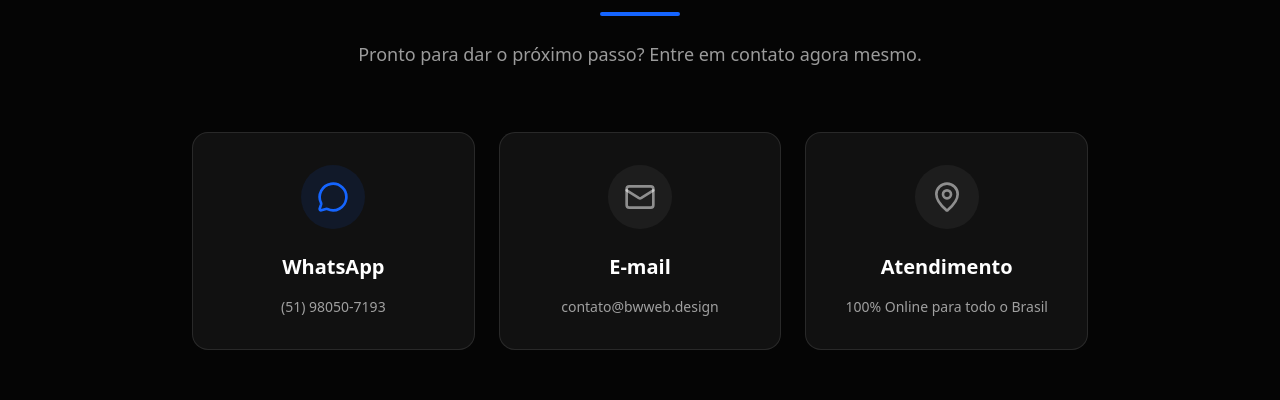
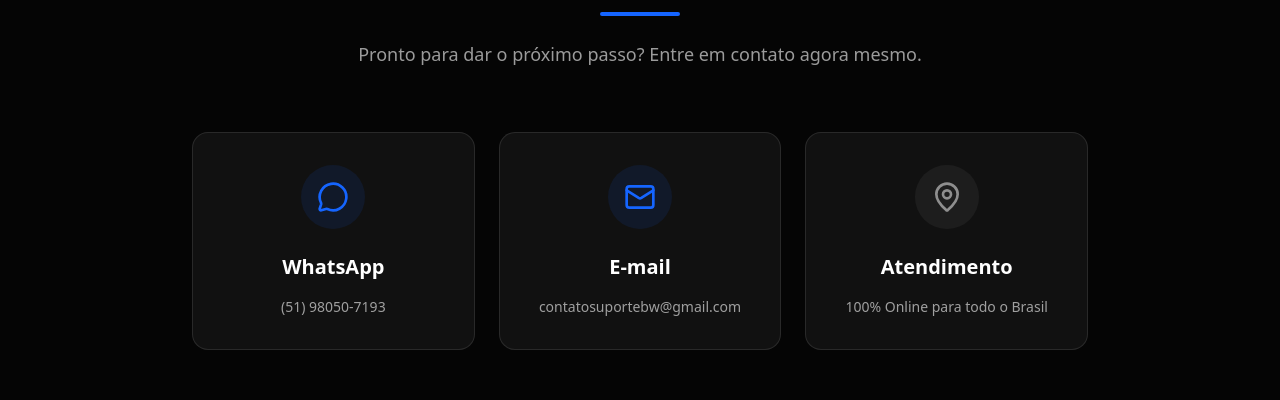
Before and after one commit to abc108346-ux/BW-, a React (Vite) app: page / in a window 1280 px wide. Shown: the part 7560-7960 px from the top of the page. Built offline with nearby package versions, Linux system fonts and the light colour scheme.

Commit message:
feat: make email contact card clickable
Convert email display to a functional link and update hover styles for consistency with the contact section.

```diff
--- a/src/components/Contact.tsx
+++ b/src/components/Contact.tsx
@@ -30,19 +30,20 @@ export const Contact = () => {
             <p className="text-white/60 text-sm">(51) 98050-7193</p>
           </motion.a>
 
-          <motion.div
+          <motion.a
+            href="mailto:contatosuportebw@gmail.com"
             initial={{ opacity: 0, y: 20 }}
             whileInView={{ opacity: 1, y: 0 }}
             viewport={{ once: true }}
             transition={{ delay: 0.1 }}
-            className="flex flex-col items-center text-center gap-4 p-8 bg-white/5 border border-white/10 rounded-2xl"
+            className="flex flex-col items-center text-center gap-4 p-8 bg-white/5 border border-white/10 rounded-2xl hover:bg-white/10 hover:border-[#1565FF]/50 transition-all group cursor-pointer"
           >
-            <div className="w-16 h-16 bg-white/5 text-white/50 rounded-full flex items-center justify-center mb-2">
+            <div className="w-16 h-16 bg-[#1565FF]/10 text-[#1565FF] rounded-full flex items-center justify-center mb-2 group-hover:scale-110 group-hover:bg-[#1565FF] group-hover:text-white transition-all">
               <Mail size={32} />
             </div>
             <h3 className="text-xl font-bold">E-mail</h3>
-            <p className="text-white/60 text-sm">contato@bwweb.design</p>
-          </motion.div>
+            <p className="text-white/60 text-sm group-hover:text-white transition-colors">contatosuportebw@gmail.com</p>
+          </motion.a>
 
           <motion.div
             initial={{ opacity: 0, y: 20 }}
```
